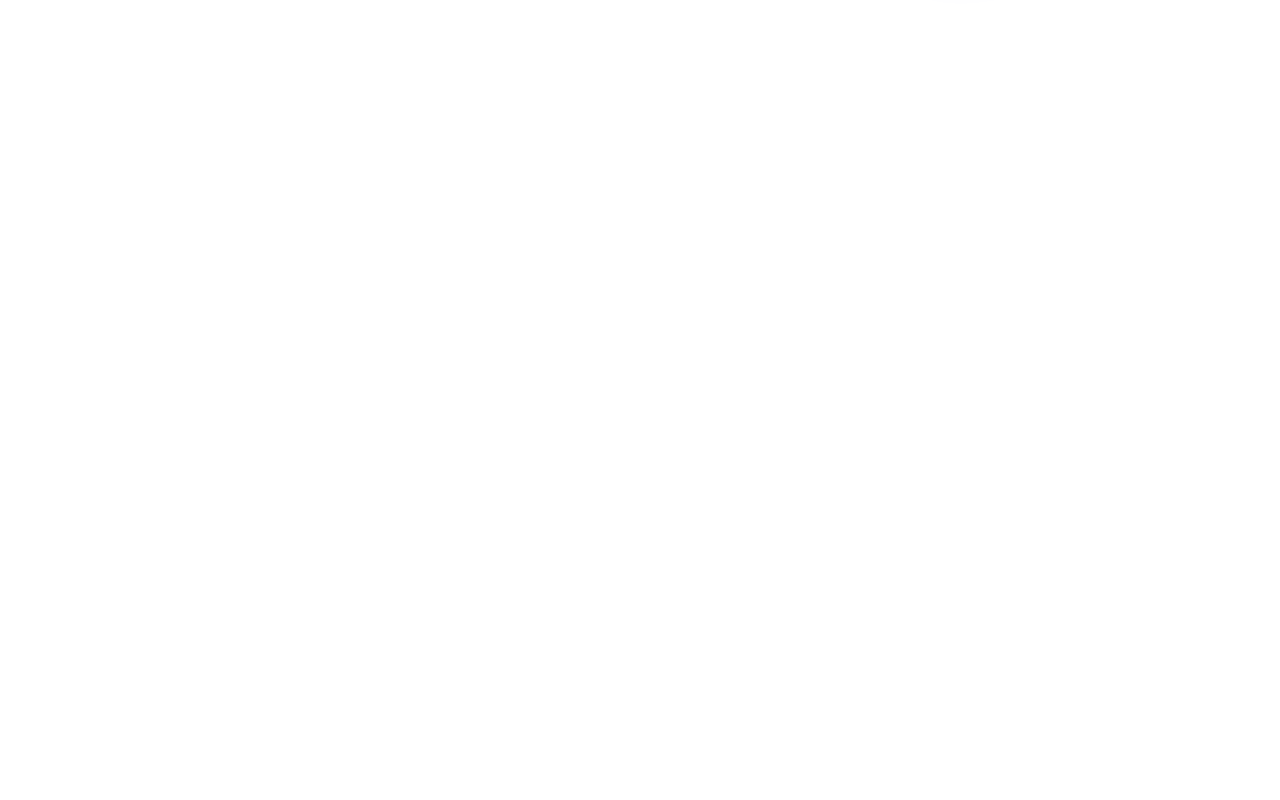
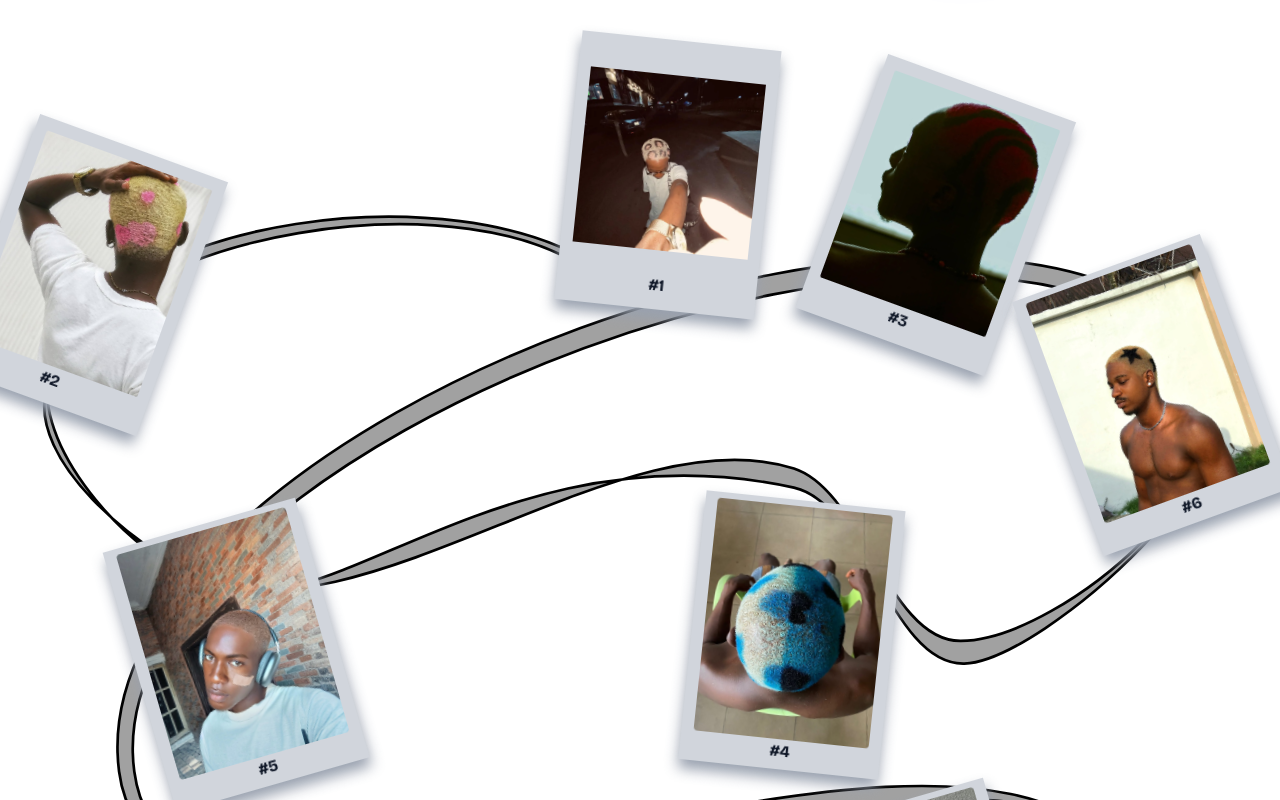
Before and after one commit to OkataMiracleDev/eti-hairstylist-portfolio, a Next.js app: page / in a window 1280 px wide. Shown: the part 1280-2080 px from the top of the page. Before the commit the page ends 1920 px from the top, so only its background shows below. Built offline with nearby package versions, Linux system fonts and the light colour scheme; a web font is replaced by a local one.

Commit message:
feat: add home gallery component with collage items
Implement home gallery section featuring interactive collage components with hover effects. Includes default data configuration and responsive design for displaying hair style images in an engaging layout.

```diff
--- /dev/null
+++ b/components/Collage/Collage.tsx
@@ -0,0 +1,30 @@
+"use client";
+
+import { bric } from "@/app/font";
+import { homeData } from "@/data/data";
+import Image from "next/image";
+import React from "react";
+
+interface CollageProps {
+  image?: string;
+  title?: string;
+}
+
+export default function Collage({ image, title }: CollageProps) {
+  return (
+    <div>
+      <div className="bg-gray-300 p-3 lg:h-[270px] lg:w-[200px] flex flex-col justify-center items-center active:scale-106 lg:hover:scale-104 transition-all duration-500 drop-shadow-xl drop-shadow-gray-400">
+        <Image
+          src={image || homeData.defaultImage}
+          alt={title || homeData.title}
+          width={1000}
+          height={1000}
+          className="h-full w-full object-contain object-center rounded block"
+        />
+        <h1 className={`${bric.className} font-semibold text-gray-900`}>
+          {title || homeData.title}
+        </h1>
+      </div>
+    </div>
+  );
+}
--- a/components/Home/About/PhotoCollage/PhotoCollage.tsx
+++ b/components/Home/About/PhotoCollage/PhotoCollage.tsx
@@ -29,7 +29,7 @@ const PhotoCollage = () => {
           <h1 className={`${bric.className} font-semibold text-gray-900`}>
             style-by.Eti
           </h1>
-        </div>{" "}
+        </div>
       </div>
     </div>
   );
--- a/components/Home/Home.tsx
+++ b/components/Home/Home.tsx
@@ -2,6 +2,7 @@ import { ala } from "@/app/font";
 import React from "react";
 import About from "./About/page";
 import Image from "next/image";
+import HomeGallery from "./HomeGallery/HomeGallery";
 
 const Home = () => {
   return (
@@ -19,6 +20,7 @@ const Home = () => {
         </div>
 
         <About />
+        <HomeGallery />
       </div>
     </div>
   );
--- /dev/null
+++ b/components/Home/HomeGallery/HomeGallery.tsx
@@ -0,0 +1,46 @@
+import { bric } from "@/app/font";
+import Collage from "@/components/Collage/Collage";
+import Image from "next/image";
+import React from "react";
+
+const HomeGallery = () => {
+  return (
+    <div className="mt-20 md:mt-30 lg:-mt-180 flex flex-col items-center">
+      <div className="w-[120%] h-300 relative hidden lg:flex flex-col ">
+        <Image
+          src={"/svg/line-pc.svg"}
+          alt="gallery-line"
+          width={2000}
+          height={2000}
+          className="w-full h-full object-contain"
+        />
+        <div className="absolute top-25 left-150 hover:rotate-12 transition-all duration-500 rotate-6">
+          <Collage title="#1" image="/hair/hair-1.jpg" />
+        </div>
+        <div className="absolute top-50 left-5 hover:-rotate-12 transition-all duration-500 rotate-20">
+          <Collage title="#2" image="/hair/hair-2.jpg" />
+        </div>
+        <div className="absolute top-35 right-69 hover:rotate-6 transition-all duration-500 rotate-20">
+          <Collage title="#3" image="/hair/hair-3.jpg" />
+        </div>
+        <div className="absolute top-140 right-105 hover:-rotate-12 transition-all duration-500 rotate-6">
+          <Collage title="#4" image="/hair/hair-4.jpg" />
+        </div>
+        <div className="absolute top-145 left-42 hover:rotate-6 transition-all duration-500 -rotate-16">
+          <Collage title="#5" image="/hair/hair-5.jpg" />
+        </div>
+        <div className="absolute top-80 right-15 hover:rotate-12 transition-all duration-500 -rotate-20">
+          <Collage title="#6" image="/hair/hair-6.jpg" />
+        </div>
+        <div className="absolute top-215 right-72 hover:rotate-6 transition-all duration-500 -rotate-16">
+          <Collage title="#7" image="/hair/hair-7.jpg" />
+        </div>
+        <div className="absolute top-235 left-72 hover:-rotate-6 transition-all duration-500 rotate-16">
+          <Collage title="#8" image="/hair/hair-8.jpg" />
+        </div>
+      </div>
+    </div>
+  );
+};
+
+export default HomeGallery;
--- /dev/null
+++ b/data/data.ts
@@ -0,0 +1,5 @@
+// homeGallery
+export const homeData = {
+  title: "#",
+  defaultImage: "/eti/eti-2.jpg",
+};
```
